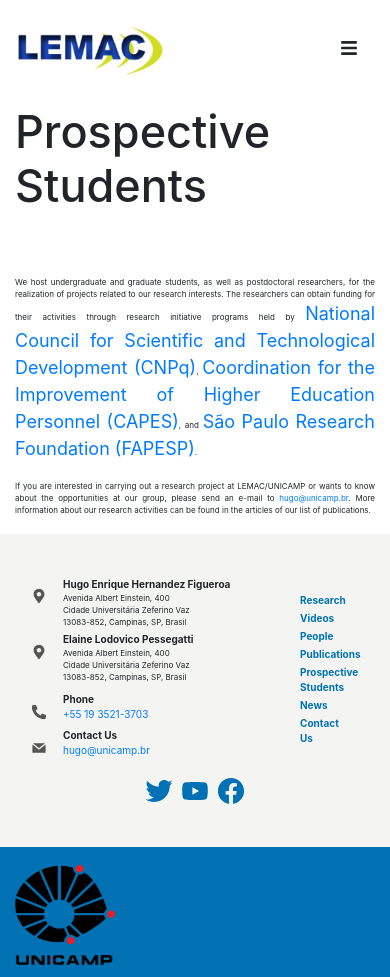
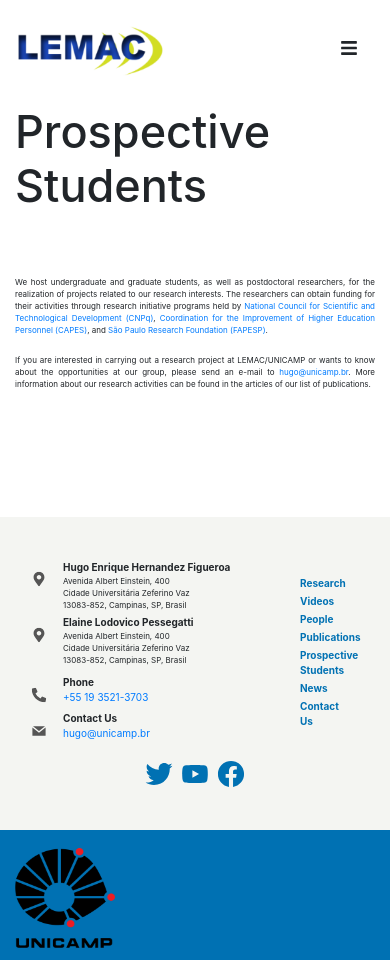
Before and after one commit to luisejv/lab-unicamp, a Next.js app: page /prospective-students in a window 390 px wide. Built offline with nearby package versions, Linux system fonts and the light colour scheme.

Commit message:
correcciones 22/08

```diff
--- a/components/Navbar.js
+++ b/components/Navbar.js
@@ -35,7 +35,7 @@ const Navbar = () => {
           <FaTimes className={styles.closeIcon} />
         </div>
         <div className={styles.sideBarWrapper}>
-          <div className={styles.sideBarMenu}>
+          <div className={styles.sideBarMenu} onClick={() => setisOpen(false)}>
             <Link className={styles.sideBarLink} href="/research">
               Research
             </Link>
--- a/pages/prospective-students.js
+++ b/pages/prospective-students.js
@@ -14,7 +14,7 @@ const ProspectiveStudents = () => {
         <h1>Prospective Students</h1>
         <Row>
           <Col>
-            <p className="ads  mt-5 text-justify">
+            <p className="ads mt-5 text-justify">
               We host undergraduate and graduate students, as well as
               postdoctoral researchers, for the realization of projects related
               to our research interests. The researchers can obtain funding for
--- a/styles/styles.css
+++ b/styles/styles.css
@@ -298,7 +298,8 @@
   .video {
     height: 200px !important;
   }
-  .ads {
+  .ads,
+  .ads a {
     font-size: 8px !important;
   }
   .charge {
```
Also changed, not shown: 1 other file (tests, documents, lock files or other folders).
